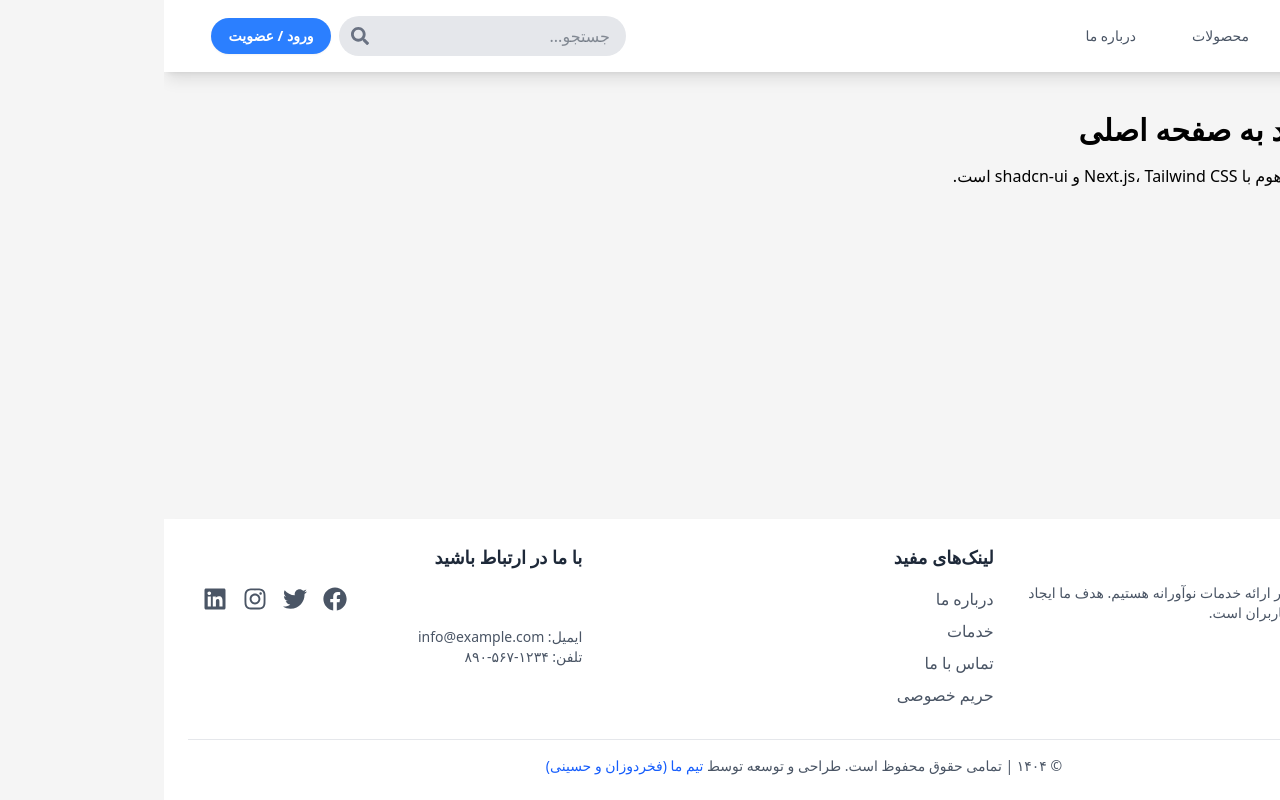
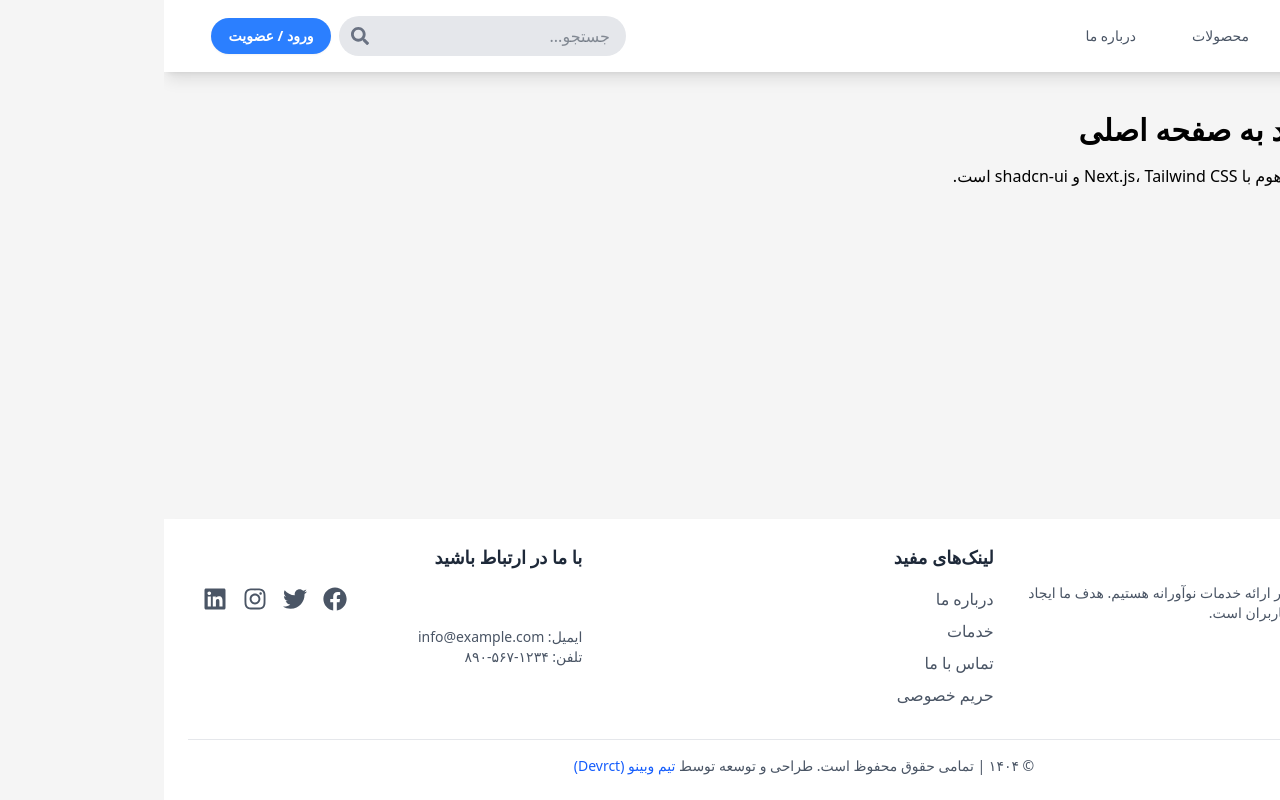
Before and after one commit to mrdevrct/Fardad_Market, a Next.js app: page / in a window 1280 px wide. Built offline with nearby package versions, Linux system fonts and the light colour scheme.

Commit message:
Update Footer

```diff
--- a/src/components/footer/Footer.tsx
+++ b/src/components/footer/Footer.tsx
@@ -97,7 +97,7 @@ export default function Footer() {
         <p className="text-sm text-gray-600">
           © ۱۴۰۴ | تمامی حقوق محفوظ است. طراحی و توسعه توسط{" "}
           <Link href="/" className="text-blue-600 hover:underline">
-            تیم ما (فخردوزان و حسینی)
+            تیم وبینو (Devrct)
           </Link>
         </p>
       </div>
```
